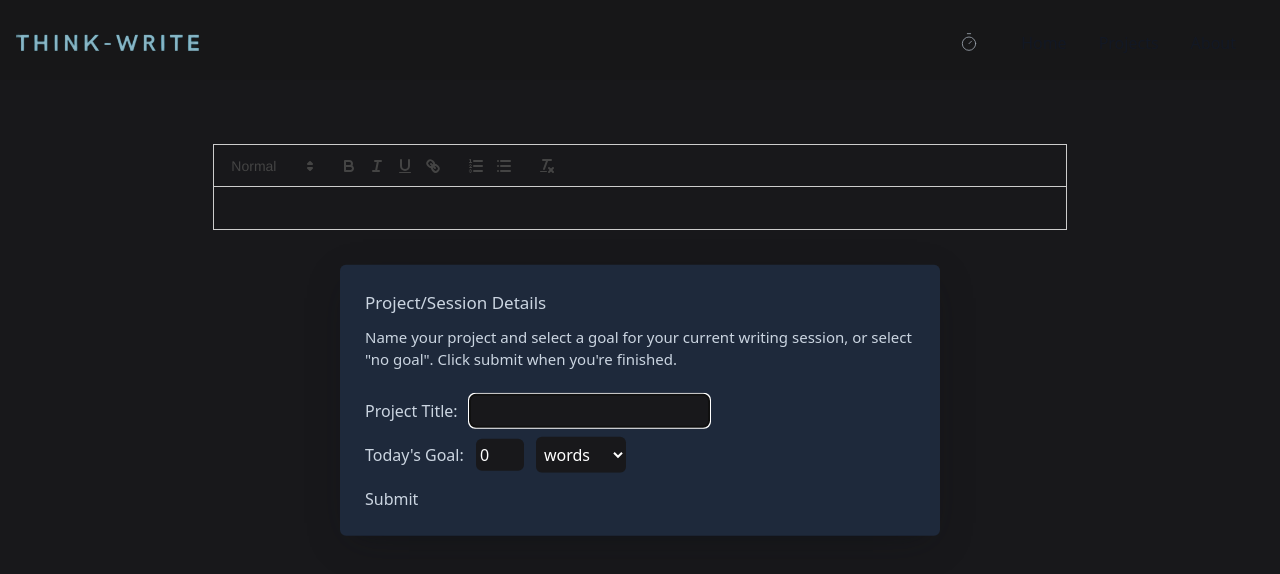
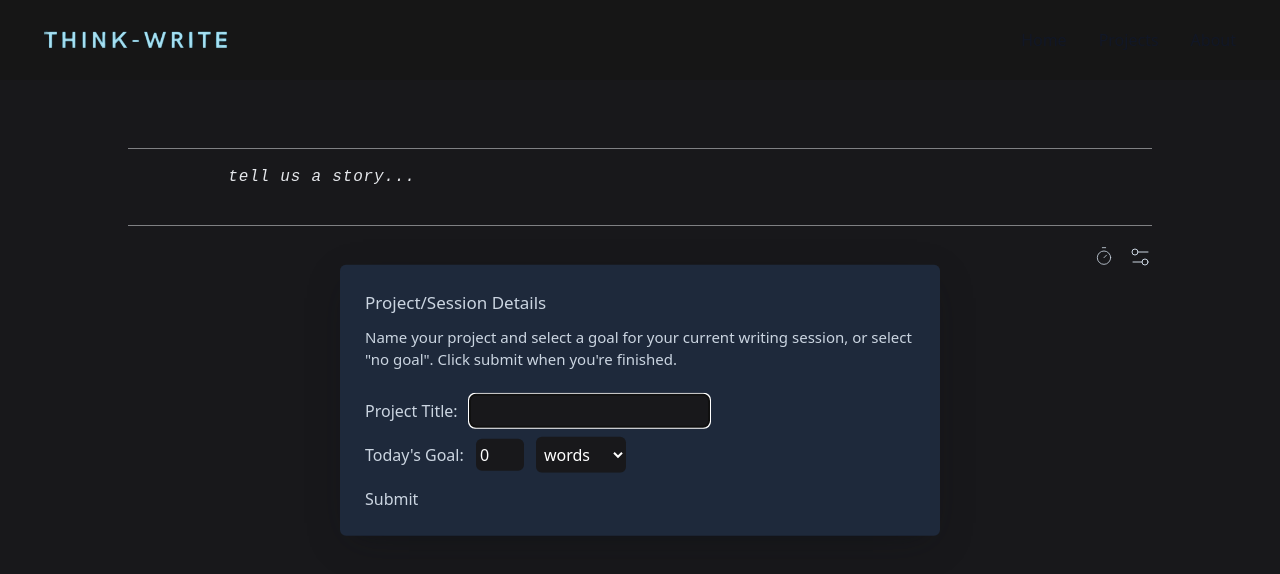
Before and after one commit to parrottjrs/think-write, a React (Vite) app: page /think-write/edit/1 in a window 1280 px wide. Shown: the top 574 px of the page. Built offline with nearby package versions, Linux system fonts and the light colour scheme.

Commit message:
Add button for SessionDialog.tsx
SessionDialog.tsx can now be opened with a button.

Also restyled Quill and moved pomodoro to bottom of quill.

```diff
--- a/src/components/Navbar.tsx
+++ b/src/components/Navbar.tsx
@@ -2,7 +2,6 @@ import React, { useRef } from "react";
 import * as DropdownMenu from "@radix-ui/react-dropdown-menu";
 import { Menu } from "lucide-react";
 import words from "../images/logo-just-words.png";
-import PomodoroModal from "./Pomodoro";
 
 const LinkList = () => {
   return (
@@ -45,7 +44,7 @@ const Dropdown = () => {
       </DropdownMenu.Trigger>
       <DropdownMenu.Portal>
         <DropdownMenu.Content>
-          <div className="rounded-xl bg-sky-700/75">
+          <div className="mt-5 mr-4 rounded-xl bg-sky-700/75">
             <DropdownMenu.Item>
               <a
                 href="/think-write/"
@@ -79,16 +78,15 @@ const Dropdown = () => {
   );
 };
 
-export default function Navbar({ writing = false }) {
+export default function Navbar() {
   const width = useRef(window.innerWidth);
 
   return (
-    <header className="mb-5 md:mb-10 md:h-20 bg-neutral-900 sticky top-0 opacity-75 max-w-screen-xl flex flex-wrap items-center justify-between mx-auto p-4 border-gray-200 bg-gray-50 dark:bg-gray-800 dark:border-gray-700">
-      <img src={words} alt="Think-Write" className="h-4 md: h-5" />
+    <header className="z-10  self-center mb-5 md:mb-10 md:h-20 bg-neutral-900 sticky top-0 opacity-95 flex flex-wrap items-center justify-between p-4 border-gray-200 bg-gray-50 dark:bg-gray-800 dark:border-gray-700">
+      <img src={words} alt="Think-Write" className="h-4 md: h-5 md:px-7" />
       <div className="flex items-center">
-        {writing ? <PomodoroModal /> : null}
         <nav
-          className="w-full contents md:block md:w-auto px-7"
+          className="z-20 w-full contents md:block md:w-auto px-7"
           id="navbar-solid-bg"
         >
           {width.current < 767 && <Dropdown />}
--- a/src/components/Pomodoro.tsx
+++ b/src/components/Pomodoro.tsx
@@ -110,7 +110,7 @@ export default function Pomodoro() {
   };
 
   return (
-    <div className="m-3 text-slate-300 font-thin">
+    <div className="mr-3 text-slate-300 font-thin">
       {state.showModal && (
         <div
           className="absolute w-screen h-screen inset-0 opacity-0"
--- a/src/components/SessionDialog.tsx
+++ b/src/components/SessionDialog.tsx
@@ -1,6 +1,7 @@
 import * as Dialog from "@radix-ui/react-dialog";
 import React, { useState } from "react";
 import { useForm } from "react-hook-form";
+import { Settings2 } from "lucide-react";
 
 export default function SessionDialog({ title, passData }) {
   const { register, handleSubmit } = useForm({
@@ -15,9 +16,12 @@ export default function SessionDialog({ title, passData }) {
 
   return (
     <Dialog.Root open={open} onOpenChange={setOpen}>
+      <Dialog.Trigger className="">
+        <Settings2 className="text-slate-300" strokeWidth={1} />
+      </Dialog.Trigger>
       <Dialog.Portal>
         <Dialog.Overlay className="data-[state=open]:animate-overlayShow fixed inset-0" />
-        <Dialog.Content className="data-[state=open]:animate-contentShow fixed top-[50%] left-[50%] max-h-[85vh] w-[90vw] max-w-[600px] translate-x-[-50%] translate-y-[-50%] rounded-[6px] bg-slate-800 p-[25px] shadow-[hsl(206_22%_7%_/_35%)_0px_10px_38px_-10px,_hsl(206_22%_7%_/_20%)_0px_10px_20px_-15px] focus:outline-none">
+        <Dialog.Content className="z-20 data-[state=open]:animate-contentShow fixed top-[50%] left-[50%] max-h-[85vh] w-[90vw] max-w-[600px] translate-x-[-50%] translate-y-[-50%] rounded-[6px] bg-slate-800 p-[25px] shadow-[hsl(206_22%_7%_/_35%)_0px_10px_38px_-10px,_hsl(206_22%_7%_/_20%)_0px_10px_20px_-15px] focus:outline-none">
           <Dialog.Title className="m-0 text-[17px] text-slate-300 font-medium">
             Project/Session Details
           </Dialog.Title>
--- a/src/index.css
+++ b/src/index.css
@@ -4,5 +4,19 @@
 
 body {
   background-color: rgb(24, 24, 27);
-  margin: 0;
+  margin: 0px;
 }
+
+.ql-editor {
+  font-family: Courier New;
+  font-size: 16px;
+  line-height: 1.5rem;
+}
+
+.ql-editor.ql-blank::before {
+  color: rgb(229, 231, 235);
+}
+
+.ql-tooltip-editor {
+  display: none;
+}
--- a/src/pages/Editor.tsx
+++ b/src/pages/Editor.tsx
@@ -8,8 +8,8 @@ import { createProject, formatDate, saveProject } from "../utils/utils";
 import SessionList from "../components/SessionList";
 import SessionDialog from "../components/SessionDialog";
 import Navbar from "../components/Navbar";
-import ProjectsNavButton from "../components/ProjectsNavButton";
 import * as Progress from "@radix-ui/react-progress";
+import Pomodoro from "../components/Pomodoro";
 
 const ProgressBar = ({ progress }) => {
   return (
@@ -39,6 +39,7 @@ export default function Editor() {
     goalNumber: 0,
   });
   const [progress, setProgress] = useState(0);
+  const [open, setOpen] = useState(true);
 
   useEffect(() => {
     saveProject({
@@ -86,30 +87,35 @@ export default function Editor() {
 
   return (
     <div>
-      <Navbar writing={true} />
-      <div className="w-75% flex flex-col items-center">
-        <h1 className="self-center md: text-3xl text-cyan-300 my-3 font-thin">
+      <Navbar />
+      <div className="w-full flex flex-col items-center">
+        <h1 className="self-center md:text-3xl text-cyan-300 my-3 font-thin">
           {data.currentTitle}
         </h1>
-        <SessionDialog
-          title={title}
-          passData={(data) => {
-            setData(data);
-          }}
-        />
         <SessionList id={id} sessions={sessions} hot={hot} title={title} />
+        <div className="w-4/5 h-px bg-gray-200 my-1 mx-2 opacity-50" />
         <div className="w-4/5 md:w-2/3">
           <ReactQuill
-            theme="snow"
-            className="border-0 text-slate-300 text-thin"
+            theme="bubble"
+            className="text-slate-300 tracking-wider"
+            placeholder="tell us a story..."
             value={text}
             onChange={handleChange}
+          />
+        </div>
+        <div className="w-4/5 h-px mb-4 bg-gray-200 my-1 mx-2 opacity-50" />
+        <div className="w-4/5 flex justify-end">
+          <Pomodoro />
+          <SessionDialog
+            title={title}
+            passData={(data) => {
+              setData(data);
+            }}
           />
         </div>
         {data.goalType !== "noGoal" && data.goalNumber !== 0 && (
           <ProgressBar progress={progress} />
         )}
-        <ProjectsNavButton />
         <SaveButton id={id} />
       </div>
     </div>
--- a/src/pages/Home.tsx
+++ b/src/pages/Home.tsx
@@ -46,7 +46,7 @@ export default function Home() {
           </p>
           <div>
             <h2 className="mb-2 md:mb-4 md:text-2xl text-cyan-300">How to</h2>
-            <img src={words} alt="Think-Write" />
+            <img src={words} alt="Think-Write" className="w-40 md:w-72" />
           </div>
           <p className="text-xs md:text-lg text-slate-300 font-thin">
             Thinking-Write is easy. Think of something you want to write.
```
Also changed, not shown: src/components/Anchor.tsx (deleted).
